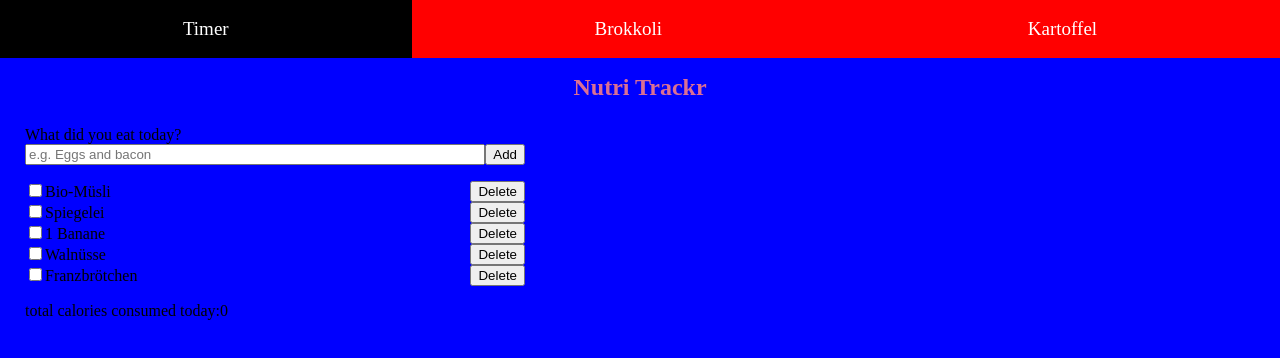
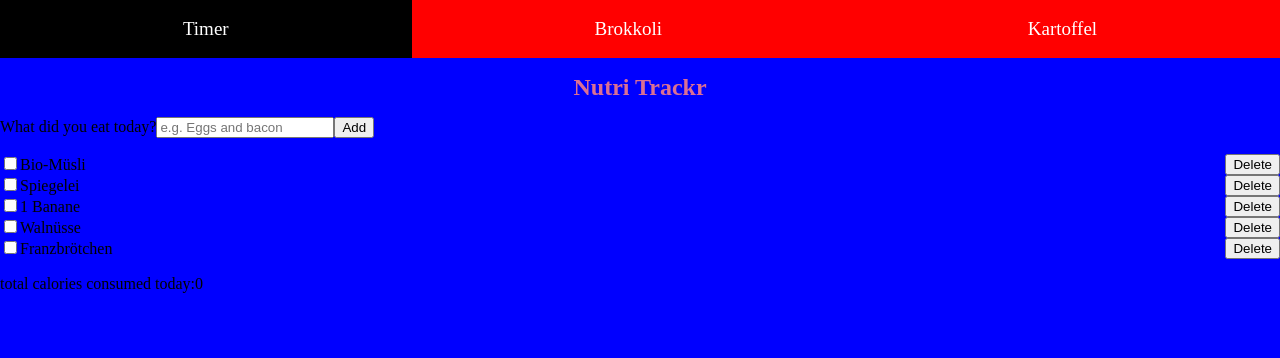
Before and after one commit to DennisWarchocki/Capstone-Project, a Next.js app: page / in a window 1280 px wide. Shown: the top 358 px of the page. Built offline with nearby package versions, Linux system fonts and the light colour scheme.

Commit message:
add styling changes

```diff
--- a/src/components/FoodForm.js
+++ b/src/components/FoodForm.js
@@ -6,7 +6,6 @@ import {StyledForm} from './styled/StyledForm';
 import {StyledInput} from './styled/StyledInput';
 import {StlyedList} from './styled/StyledList';
 import {StyledListItems} from './styled/StyledListItems';
-import {StyledWidthBox} from './styled/StyledWidthBox';
 
 //Dummy Data - will be replaced with Data from the API
 const App = () => {
@@ -45,7 +44,7 @@ const App = () => {
 		},
 	]);
 	return (
-		<StyledWidthBox>
+		<>
 			<StyledForm
 				onSubmit={event => {
 					event.preventDefault();
@@ -111,7 +110,7 @@ const App = () => {
 				})}
 			</StlyedList>
 			<div>total calories consumed today:{calories}</div>
-		</StyledWidthBox>
+		</>
 	);
 };
 
--- a/src/components/styled/StyledDiv.js
+++ b/src/components/styled/StyledDiv.js
@@ -1,7 +1,7 @@
 import styled from 'styled-components';
 
 export const StyledDiv = styled.div`
-	display: 'flex';
+	display: flex;
 	flex-direction: column;
 	align-items: center;
 `;
--- a/src/components/styled/StyledForm.js
+++ b/src/components/styled/StyledForm.js
@@ -1,6 +1,3 @@
 import styled from 'styled-components';
 
-export const StyledForm = styled.form`
-	display: flex;
-	align-items: flex-end;
-`;
+export const StyledForm = styled.form``;
--- a/src/components/styled/StyledInput.js
+++ b/src/components/styled/StyledInput.js
@@ -1,9 +1,9 @@
 import styled from 'styled-components';
 
 export const StyledInput = styled.input`
-	width: 100%;
+	width: 178px;
 `;
 
 export const StyledInputTime = styled.input`
-	width: 100vw;
+	width: 26px;
 `;
--- a/src/components/styled/StyledWidthBox.js
+++ /dev/null
@@ -1,6 +0,0 @@
-import styled from 'styled-components';
-
-export const StyledWidthBox = styled.div`
-	max-width: 500px;
-	margin: 25px;
-`;
```
Also changed, not shown: src/pages/timer.js (+8 -6 lines).
